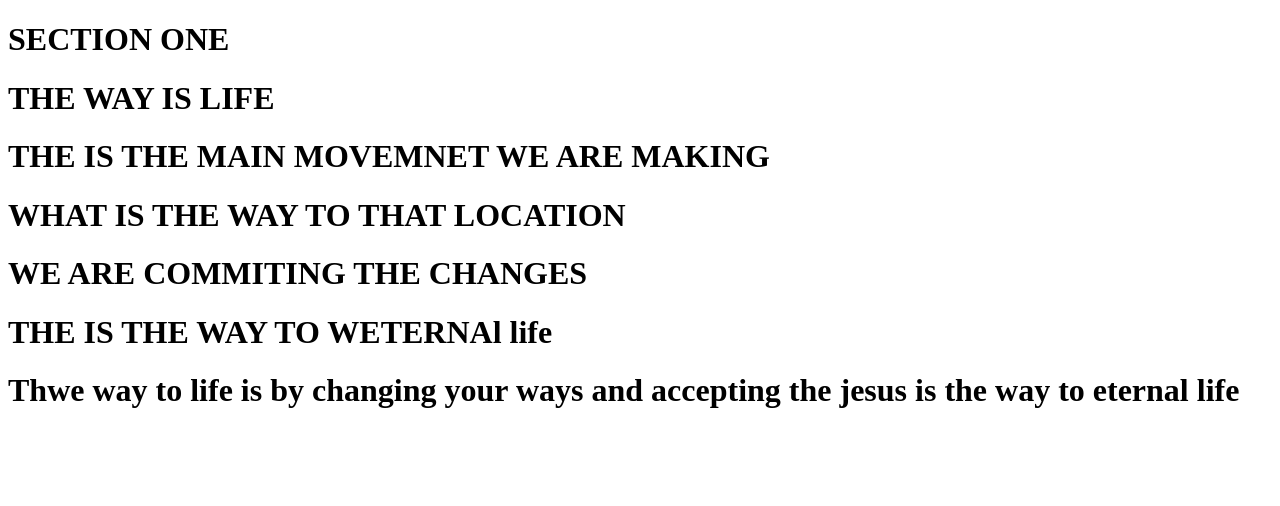
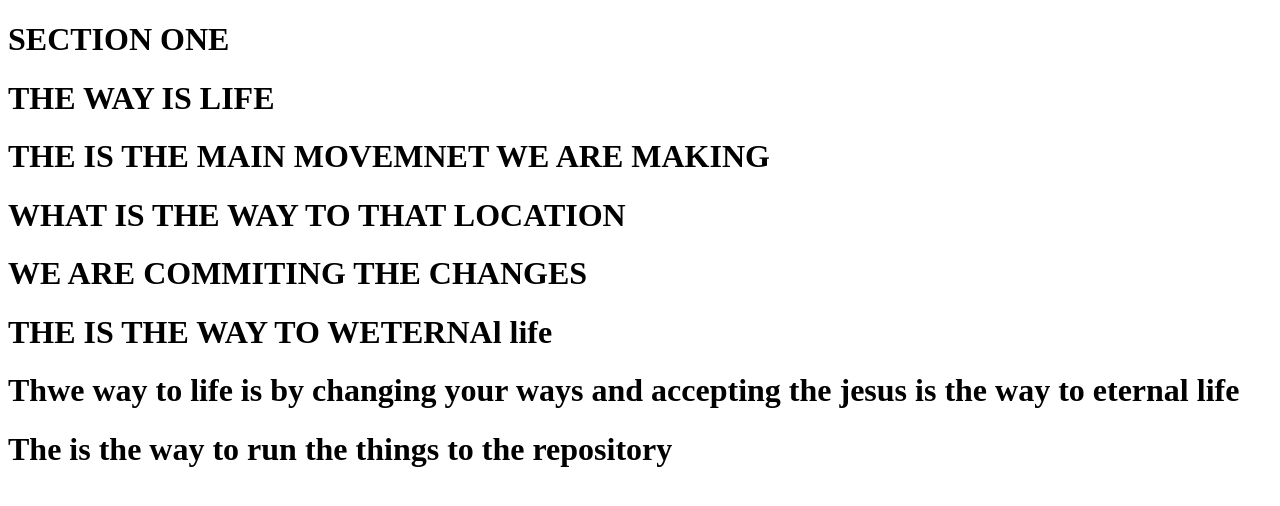
Before and after one commit to Donrington/mywork, a plain HTML site: page index.html in a window 1280 px wide. Drawn offline with Linux system fonts and the light colour scheme.

Commit message:
Commit index.html

```diff
--- a/index.html
+++ b/index.html
@@ -25,6 +25,8 @@
 
 <h1>Thwe way to life is by changing your ways and accepting the jesus is the way to eternal life</h1>
 
+<h1>The is the way to run the things to the repository</h1>
+
 
 </body>
 
```
